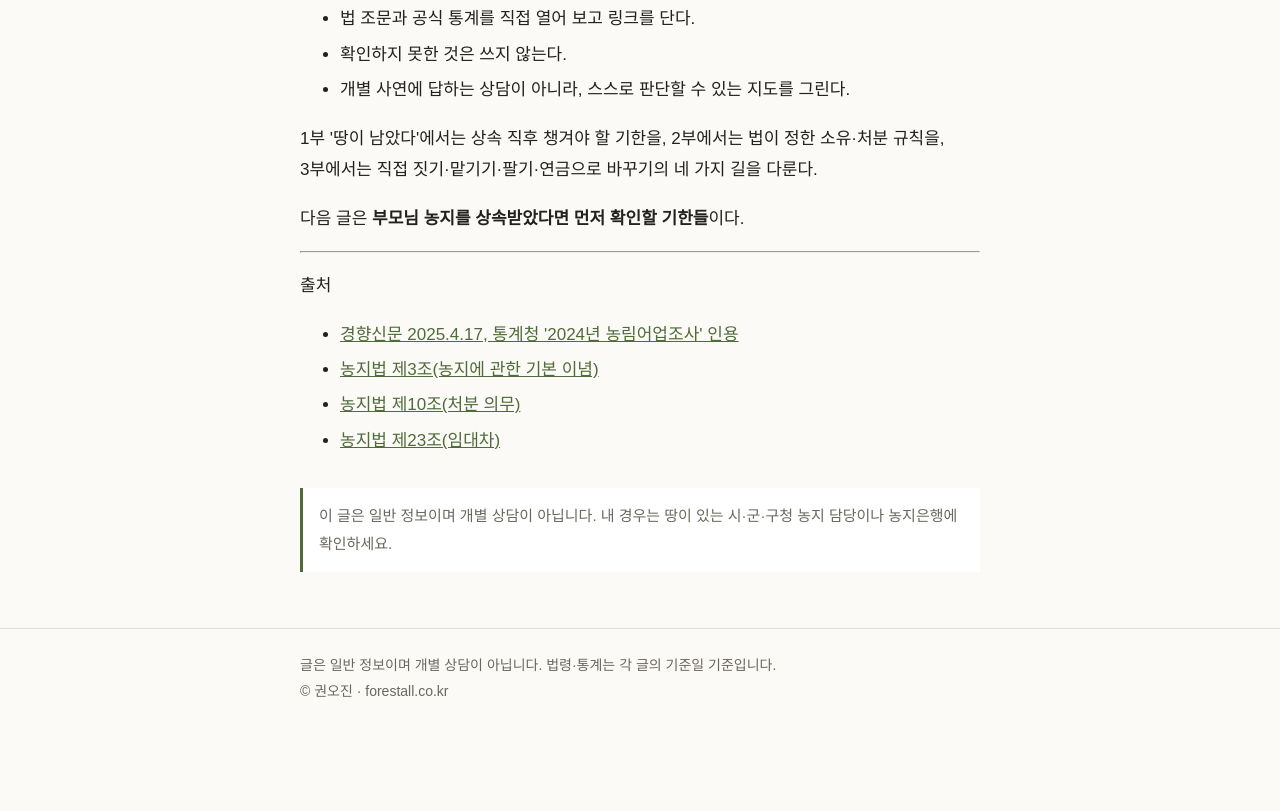
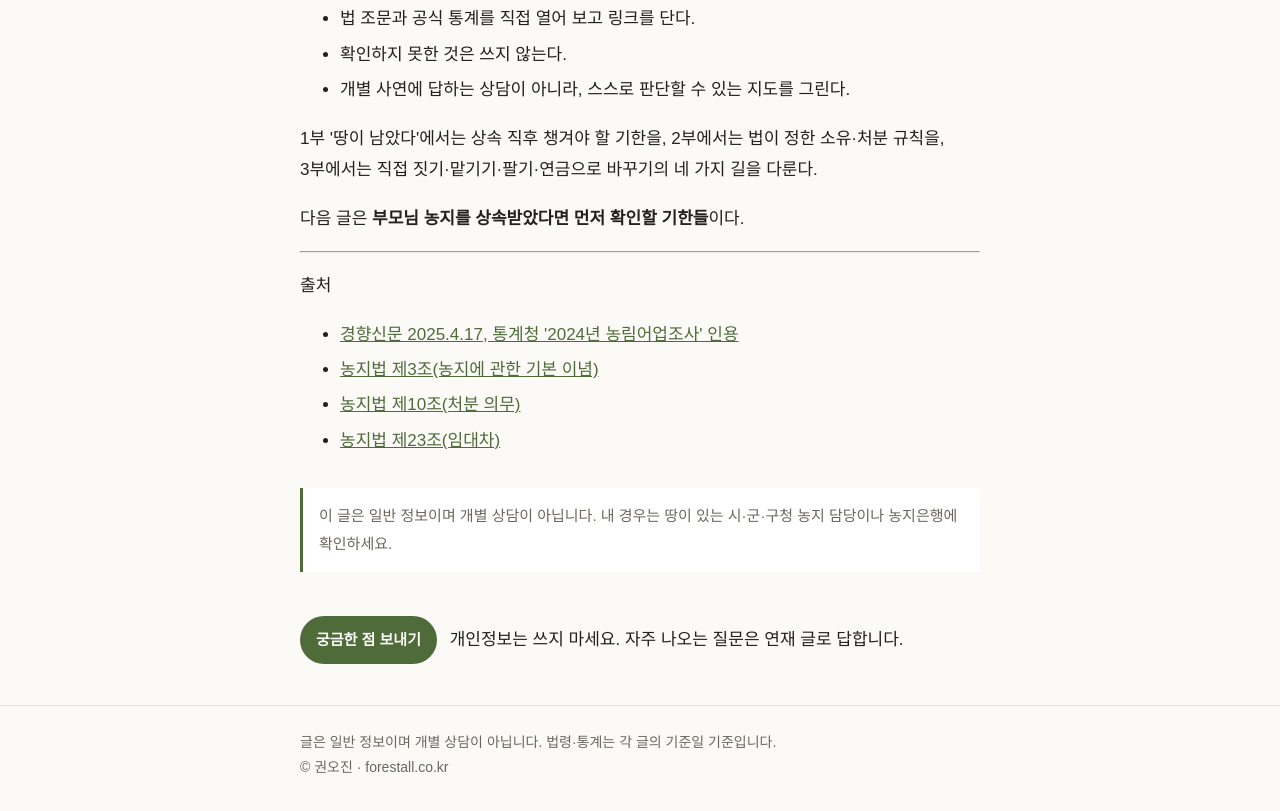
Before and after one commit to ojsk/forestall-site, a plain HTML site: page posts/1-1.html in a window 1280 px wide. Shown: the part 1947-2758 px from the top of the page. Before the commit the page ends 2700 px from the top, so only its background shows below. Drawn offline with Linux system fonts and the light colour scheme.

Commit message:
Fix HTML structure and add inquiry link

```diff
--- a/posts/1-1.html
+++ b/posts/1-1.html
@@ -47,6 +47,6 @@
 <li><a href="https://www.law.go.kr/법령/농지법/제3조">농지법 제3조(농지에 관한 기본 이념)</a></li>
 <li><a href="https://www.law.go.kr/법령/농지법/제10조">농지법 제10조(처분 의무)</a></li>
 <li><a href="https://www.law.go.kr/법령/농지법/제23조">농지법 제23조(임대차)</a></li>
-</ul><div class="note">이 글은 일반 정보이며 개별 상담이 아닙니다. 내 경우는 땅이 있는 시·군·구청 농지 담당이나 농지은행에 확인하세요.</div></article></main>
+</ul><div class="note">이 글은 일반 정보이며 개별 상담이 아닙니다. 내 경우는 땅이 있는 시·군·구청 농지 담당이나 농지은행에 확인하세요.</div><p><a class="ask" href="https://docs.google.com/forms/d/e/1FAIpQLSf7gcZzMaoO86axwBNRMnHjJcVsTW0GQNivDiAqiwM-rBK7sw/viewform" target="_blank" rel="noopener">궁금한 점 보내기</a> 개인정보는 쓰지 마세요. 자주 나오는 질문은 연재 글로 답합니다.</p></article></main>
 <footer><div class="wrap">글은 일반 정보이며 개별 상담이 아닙니다. 법령·통계는 각 글의 기준일 기준입니다.<br>© 권오진 · forestall.co.kr</div></footer>
 </body></html>
```
